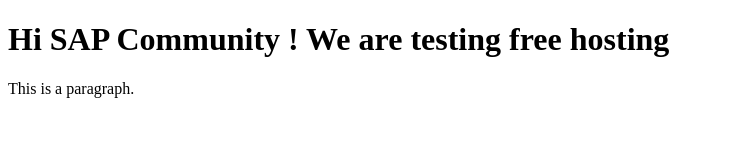
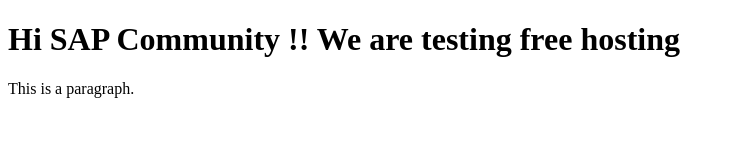
Before and after one commit to mk496/sapcom, a plain HTML site: page index.html in a window 1280 px wide. Shown: the whole page, without its empty margins (0-735 px from the left). Drawn offline with Linux system fonts and the light colour scheme.

Commit message:
added exl.mark

```diff
--- a/index.html
+++ b/index.html
@@ -5,7 +5,7 @@
 </head>
 <body>
 
-<h1> Hi SAP Community !
+<h1> Hi SAP Community !!
     We are testing free hosting</h1>
 <p>This is a paragraph.</p>
 
```
